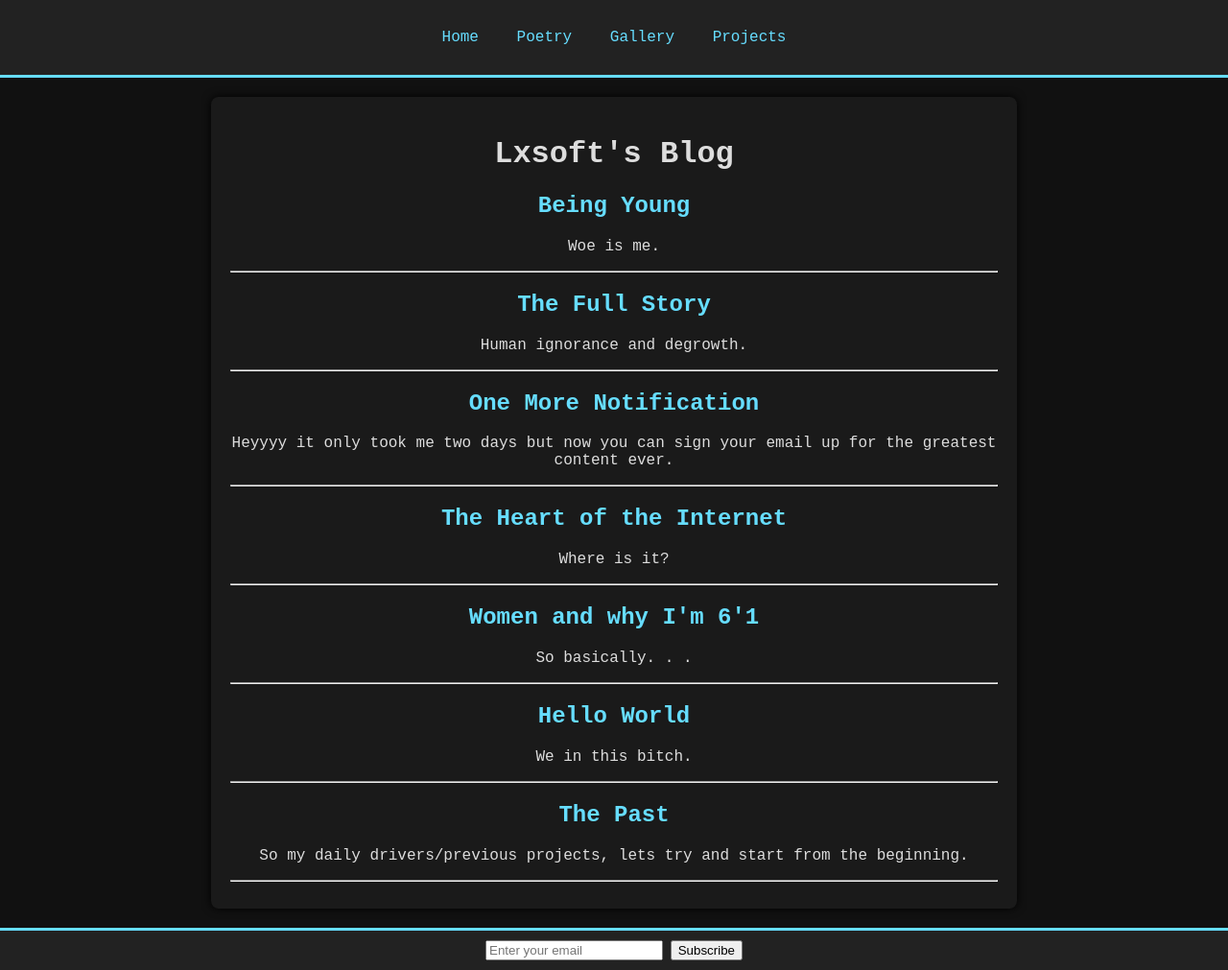
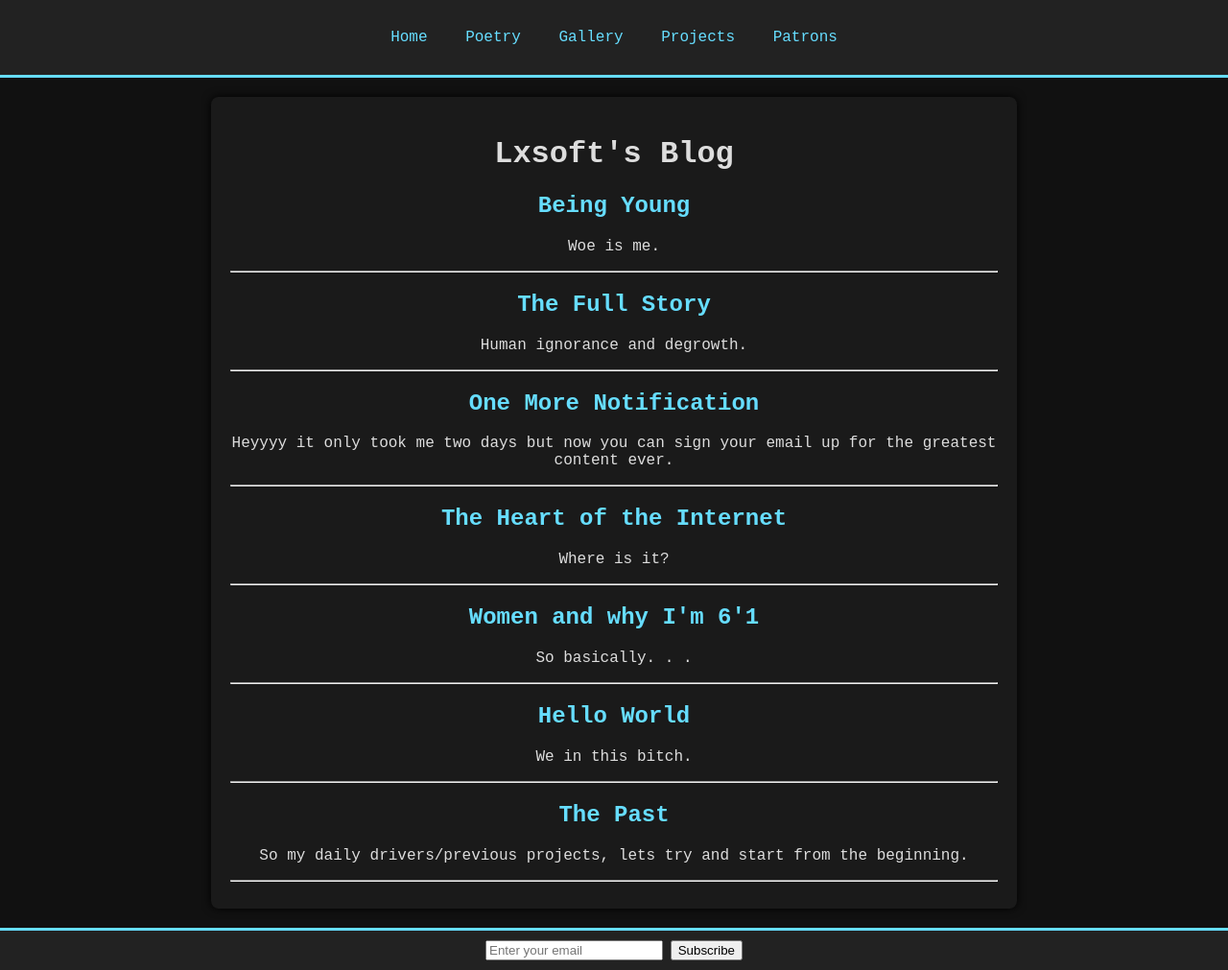
Before and after one commit to Lxsoftroxs/Lxsoftroxs.github.io, a Jekyll site: the page built from index.html, in a window 1280 px wide. Shown: the whole page at 96% size. Built offline with Jekyll 4.4.1, drawn with Linux system fonts in a browser that asks for light colours.

Commit message:
Update header.html

```diff
--- a/_includes/header.html
+++ b/_includes/header.html
@@ -7,6 +7,7 @@
         <li><a href="{{ '/poetry/' | relative_url }}">Poetry</a></li>
         <li><a href="{{ '/gallery/' | relative_url }}">Gallery</a></li>
         <li><a href="{{ '/projects/' | relative_url }}">Projects</a></li>
+        <li><a href="{{ '/patrons/' | relative_url }}">Patrons</a></li>
       </ul>
     </nav>
   </div>
```
